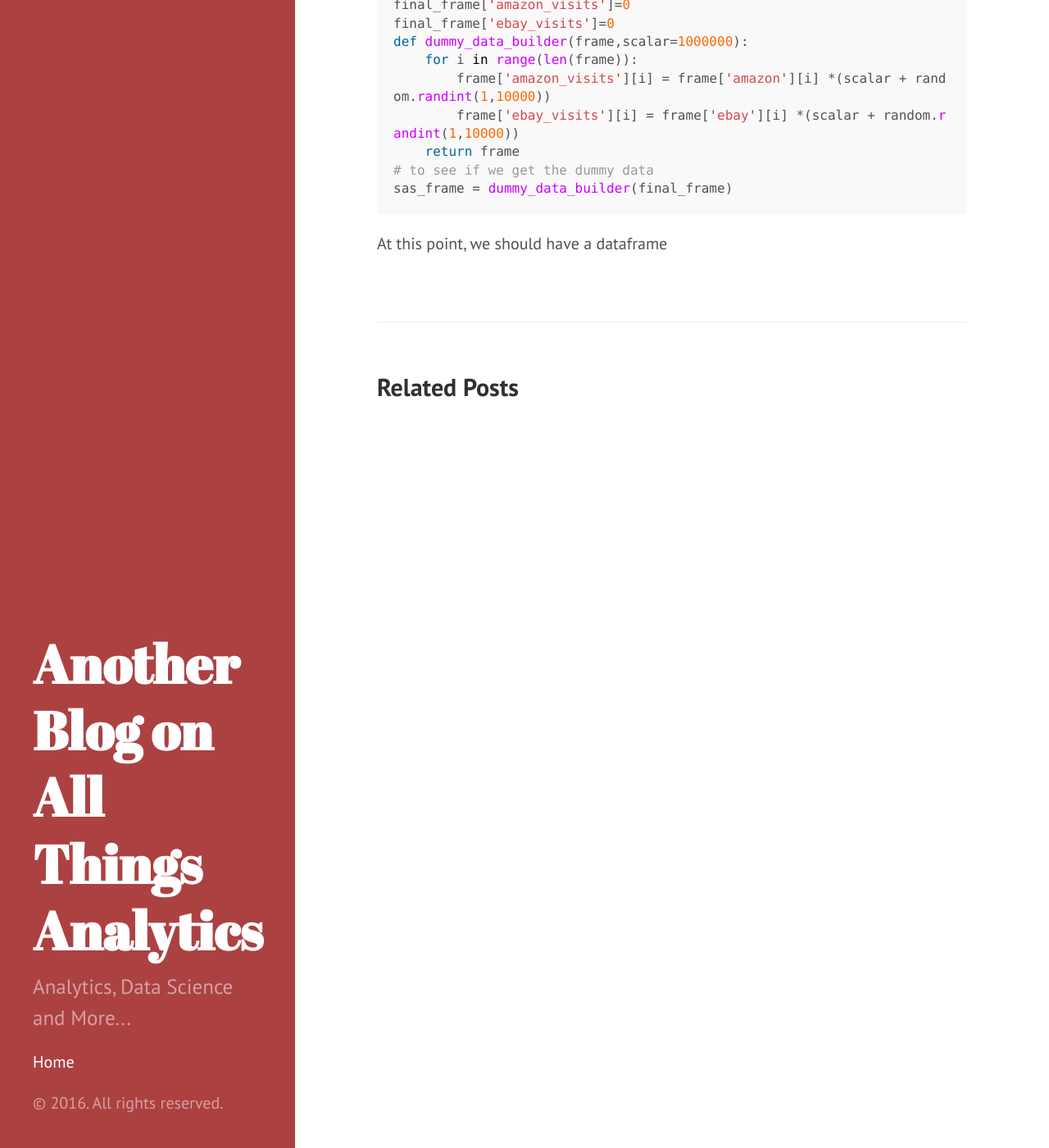
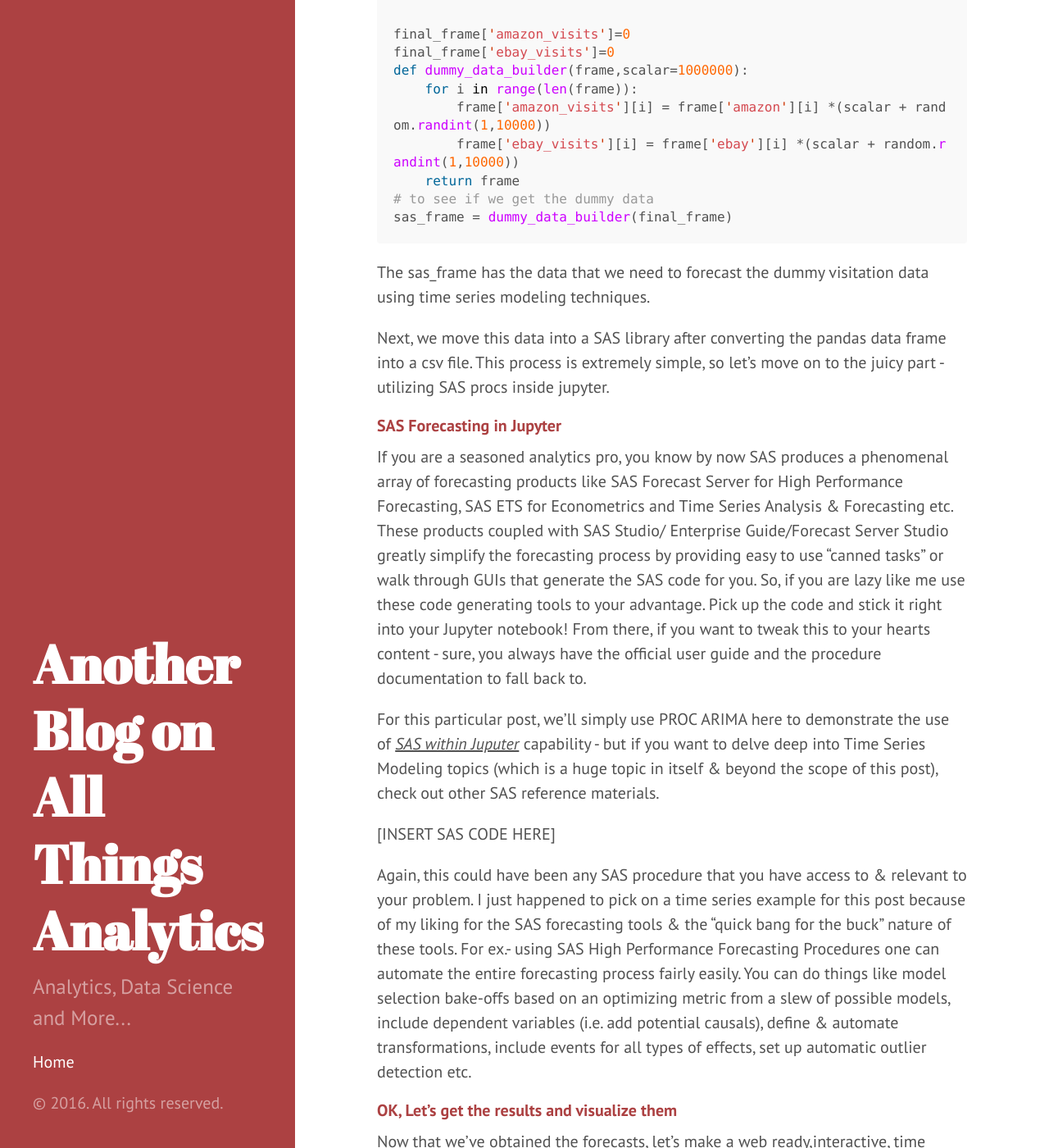
Before and after one commit to datasciencemonkey/datasciencemonkey.github.io, a Jekyll site: the page built from _posts/2016-06-12-for-the-love-of-jupyter-and-sas.markdown, in a window 1280 px wide and 1400 px high, scrolled down 4720 px. Shown: the whole window at 82% size. Built offline with Jekyll 4.4.1, drawn with Linux system fonts in a browser that asks for light colours; some of the changed text lies outside the part shown.

Commit message:
Post update:  For the love of Jupyter and SAS!

````diff
--- a/_posts/2016-06-12-for-the-love-of-jupyter-and-sas.markdown
+++ b/_posts/2016-06-12-for-the-love-of-jupyter-and-sas.markdown
@@ -8,9 +8,9 @@ layout: post
 * ##### [What's in it for you](#tasks)
 * ##### [Before you actually start](#note)
 * ##### [Python and Google Trends](#pygoogletrends)
-* ##### [SAS and Forecasting](#sasforecasting)
+* ##### [Forecasting using SAS within Jupyter](#sasforecasting)
 * ##### [Tying it all together with visualization](#visuals)
-* ##### [Document workflow with Jupyter and share results](#nbconvert)
+* ##### [Document workflow with Jupyter and share results](#convert)
 * ##### [Concluding Thoughts](#thoughts)
 
 ##### <a name="backstory">Thoughts and Motivations</a>
@@ -67,6 +67,7 @@ make sure you have the SAS kernel and extensions for Jupyter installed. If you j
 If you'd like a bit more information on SAS and Jupyter and why - [check out this cool piece!](http://blogs.sas.com/content/sasdummy/2016/04/24/how-to-run-sas-programs-in-jupyter-notebook/)
 
 
+
 ##### <a name="pygoogletrends">Python and Google Trends</a>
 
 First things first, we need to get some data. Maybe some dummy data that can still be useful. Useful enough to get our imaginations flying.
@@ -80,7 +81,6 @@ We'll use the gtrends python module. You can pick it up from my github repo [her
 Methods that matter on the gtrends module that give you the data set you need, once you've imported the script into your workspace.
 
 ```python
-
 import pandas as pd
 from gt_parser import gTrends_Parser
 google_terms = 'amazon, ebay' # Example Terms
@@ -92,13 +92,14 @@ myParserObject.get_column_names()  # parses and displays the column names
 myParserObject.get_row_values()  # parses and displays row values
 myParserObject.get_data_frame_raw()  # reads and converts data into a raw data frame - Dates still need to be processed
 final_frame = myParserObject.get_data_frame_processed()
-
 ```
 Our data frame now looks like this. Clearly, some amount post processing is needed - which is what we'll do
 
 ![](https://datasciencemonkey.github.io/images/final_frame.png "processed frame")
 
-This then results in a pandas data frame that has the data we need to generate the dummy time series data.
+*The image above talks a bit about visualization but let's park that part for just a bit (We'll come back to it soon).*
+
+But from a data stand point, this results in a pandas data frame that has the data we need to generate the dummy time series data.
 
 From here, our **dummy visitation data** can be generated easily like this:
 
@@ -115,4 +116,29 @@ def dummy_data_builder(frame,scalar=1000000):
 sas_frame = dummy_data_builder(final_frame)
 ```
 
-At this point, we should have a dataframe
+The sas_frame has the data that we need to forecast the dummy visitation data using time series modeling techniques.
+
+Next, we move this data into a SAS library after converting the pandas data frame into a csv file. This process is extremely simple, so let's move on to the juicy part - utilizing SAS procs inside jupyter.
+
+
+##### <a name="sasforecasting">SAS Forecasting in Jupyter</a>
+If you are a seasoned analytics pro, you know by now SAS produces a phenomenal array of forecasting products like SAS Forecast Server for High Performance Forecasting, SAS ETS for Econometrics and Time Series Analysis & Forecasting etc. These products coupled with SAS Studio/ Enterprise Guide/Forecast Server Studio greatly simplify the forecasting process by providing easy to use "canned tasks" or walk through GUIs that generate the SAS code for you. So, if you are lazy like me use these code generating tools to your advantage. Pick up the code and stick it right into your Jupyter notebook! From there, if you want to tweak this to your hearts content - sure, you always have the official user guide and the procedure documentation to fall back to.
+
+For this particular post, we'll simply use PROC ARIMA here to demonstrate the use of *<u>SAS within Juputer</u>* capability - but if you want to delve deep into Time Series Modeling topics (which is a huge topic in itself & beyond the scope of this post), check out other SAS reference materials.
+
+[INSERT SAS CODE HERE]
+
+Again, this could have been any SAS procedure that you have access to & relevant to your problem. I just happened to pick on a time series example for this post because of my liking for the SAS forecasting tools & the "quick bang for the buck" nature of these tools. For ex.- using SAS High Performance Forecasting Procedures one can automate the entire forecasting process fairly easily. You can do things like model selection bake-offs based on an optimizing metric from a slew of possible models, include dependent variables (i.e. add potential causals), define & automate transformations, include events for all types of effects, set up automatic outlier detection etc.
+
+##### <a name="visuals">OK, Let's get the results and visualize them</a>
+Now that we've obtained the forecasts, let's make a web ready,interactive, time series visualization from the results.
+
+We use the highcharts api for this and a little python module that makes this process extremely easy.
+
+[INCLUDE CODE TO MOVE DATA INTO PANDAS AND VISUALIZE]
+
+
+Now, that is simple and pleasing to the eye!
+
+##### <a name="convert">Great! Time to share our story!</a>
+As a bonus, let's see how to share your glittering analysis in a variety of formats, thanks to a little Jupyter extension - **nbconvert!**
````
